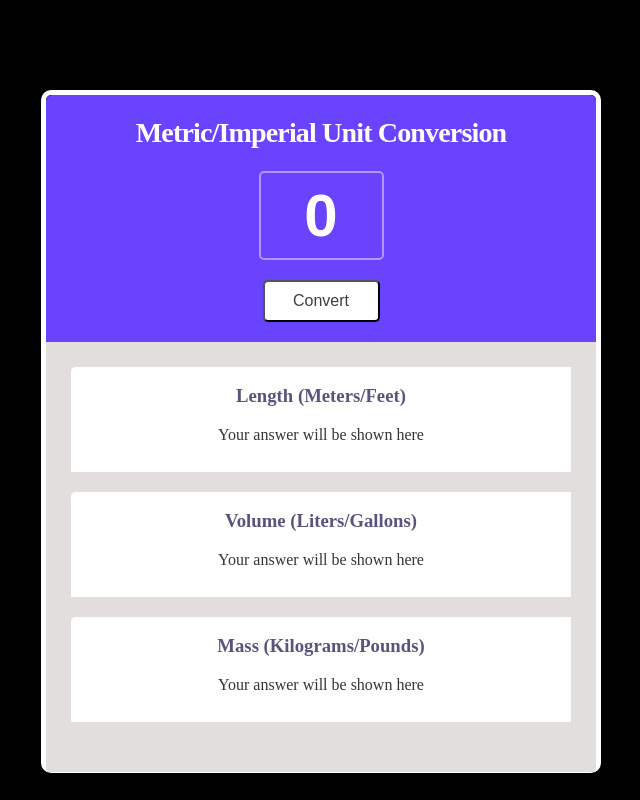
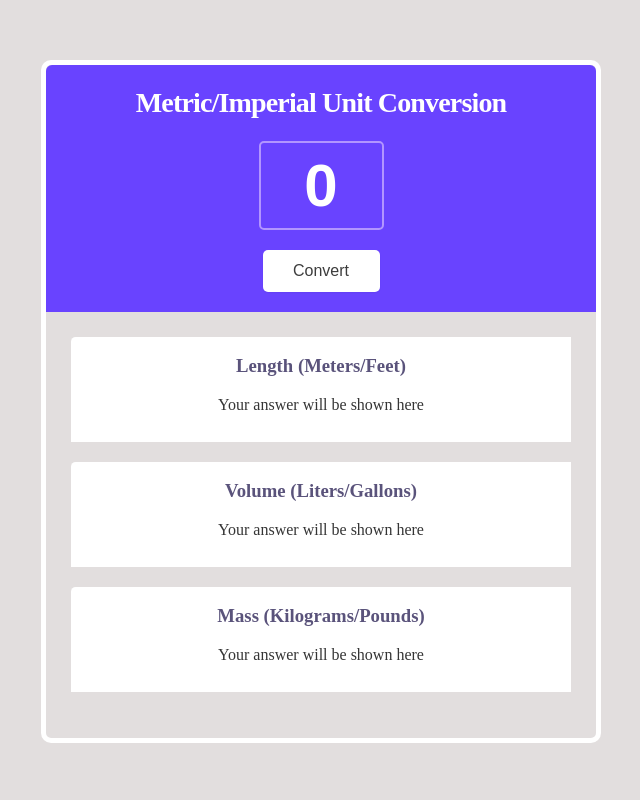
Before and after one commit to kzaid0767/unitconverter, a plain HTML site: page index.html in a window 1280 px wide. Shown: the whole page, without its empty margins (319-959 px from the left). Drawn offline with Linux system fonts and the light colour scheme.

Commit message:
done and done

```diff
--- a/style.css
+++ b/style.css
@@ -1,5 +1,5 @@
 body{
-    background-color: black;
+    background-color: #e2dede;
     font-family:'Times New Roman', Times, serif;
 }
 .container{
@@ -7,7 +7,7 @@ body{
     border-radius: 10px;
     width: 550px;
     height:673px;
-    margin-top: 90px;
+    margin-top: 60px;
     margin-right: auto;
     margin-left: auto;
 }
@@ -50,7 +50,7 @@ h3{
 }
 .container-bottom{
     background: #e2dede;
-    height: 380px;
+    height: 370px;
     padding: 25px;
 }
 
@@ -70,6 +70,7 @@ button{
     height: 42px;
     background: #FFFFFF;
     box-shadow: 0px 1px 2px rgba(0, 0, 0, 0.05);
+    border: none;
     border-radius: 5px;
     margin: 20px;
     color: #3D3D3D;
```
Also changed, not shown: 1 other file.
